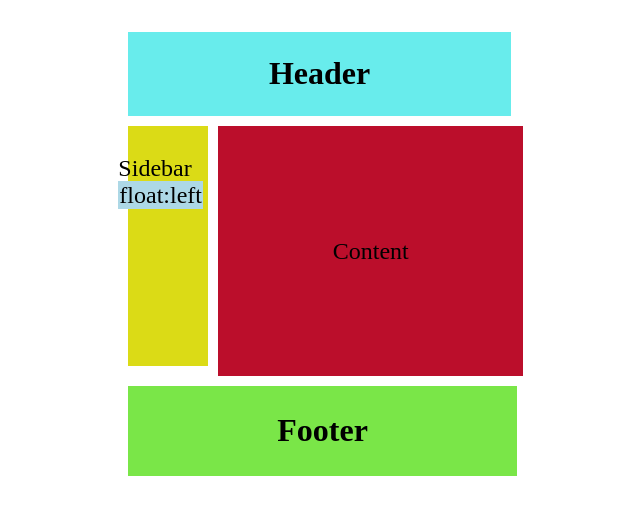
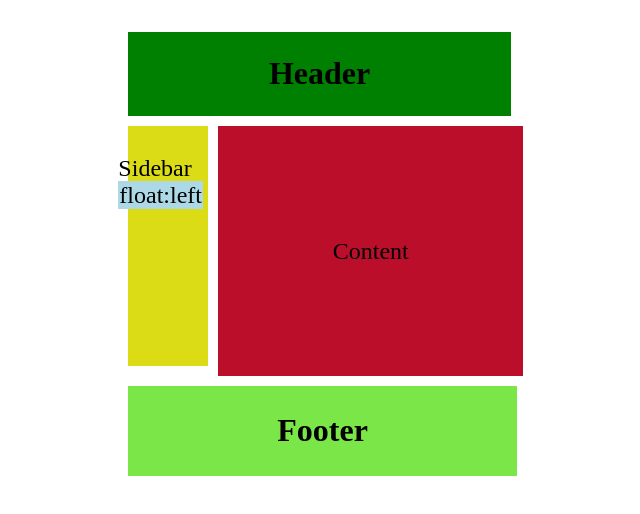
Before and after one commit to Amycode2022/float-work, a plain HTML site: page index.html in a window 1280 px wide. Shown: the whole page, without its empty margins (196-836 px from the left). Drawn offline with Linux system fonts and the light colour scheme.

Commit message:
change the background color of header to green

```diff
--- a/css/style.css
+++ b/css/style.css
@@ -6,7 +6,7 @@
     margin-left: 25%;
 }
 header{
-    background-color: rgb(104, 236, 236);
+    background-color: green;
     width:40%;
     text-align: center;
     padding:2px;
```
